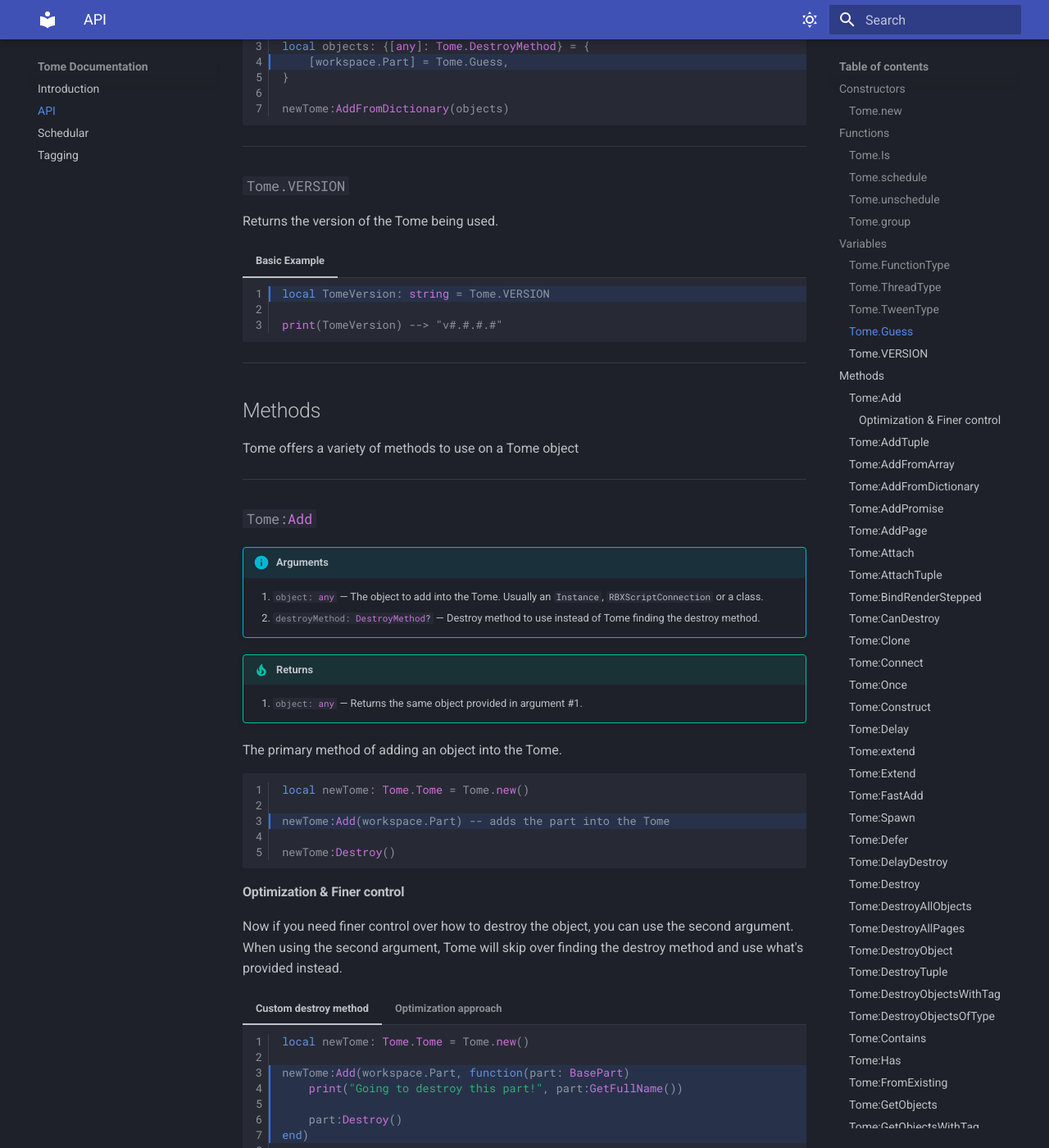
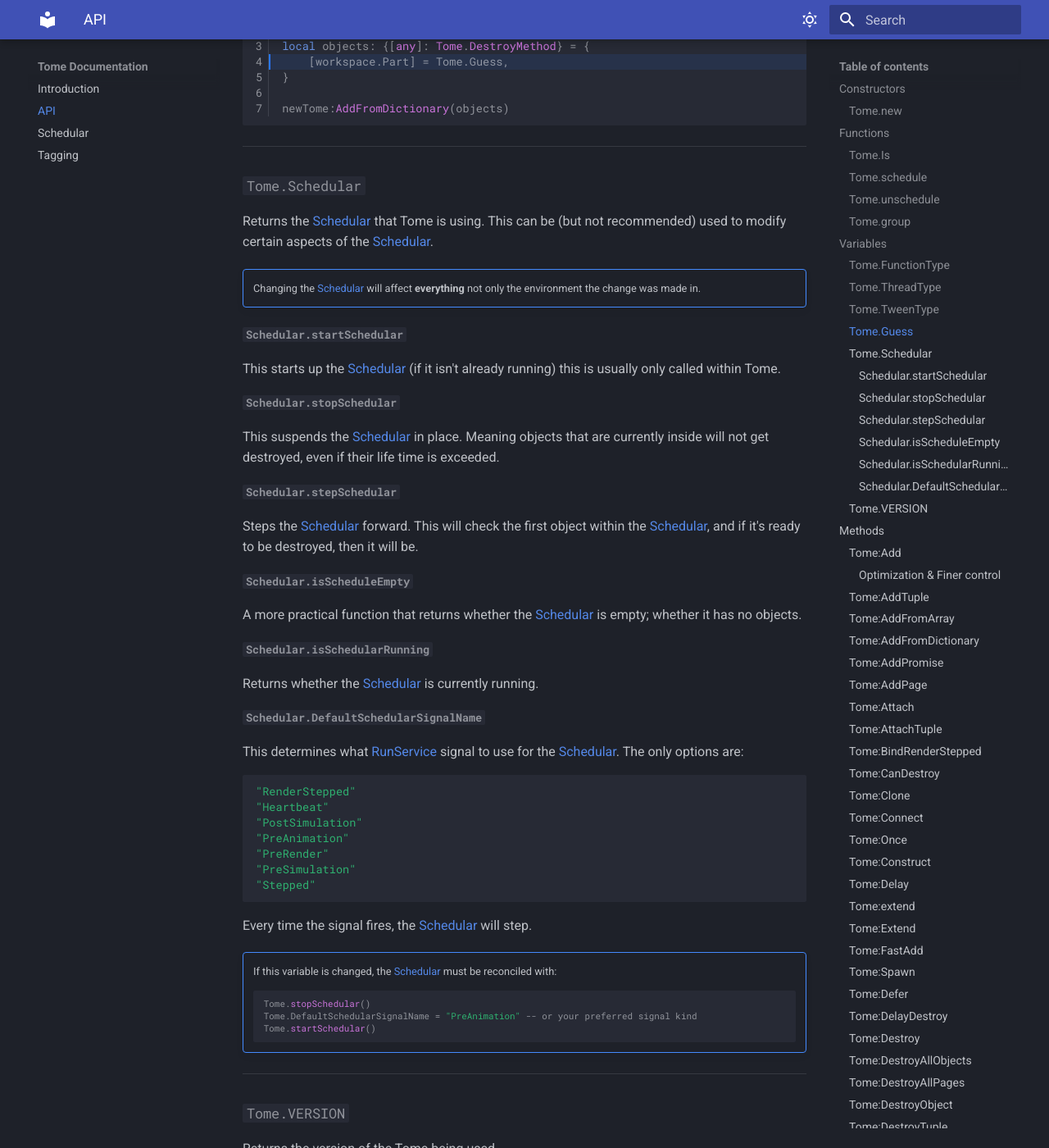
Before and after one commit to y29r/tome-docs, an MkDocs documentation site: the page built from docs/API.md, in a window 1280 px wide and 1400 px high, scrolled down 4500 px. Shown: the whole window at 82% size. Built offline with MkDocs 1.6.1 and Material for MkDocs 9.7.7, drawn with Linux system fonts in a browser that asks for light colours.

Commit message:
Update API.md

````diff
--- a/docs/API.md
+++ b/docs/API.md
@@ -14,6 +14,7 @@
 [Instance.fromExisting]: https://create.roblox.com/docs/reference/engine/datatypes/Instance#fromExisting
 [Tome:SetTag]: API.md/#tomesettag
 [RunService:BindToRenderStep]: https://create.roblox.com/docs/reference/engine/classes/RunService#BindToRenderStep
+[RunService]: https://create.roblox.com/docs/reference/engine/classes/RunService
 
 # API
 The official API for Tome giving basic examples for constructors, embedded systems and methods.
@@ -210,6 +211,52 @@ This is usually only used in pair with [Tome:AddFromDictionary]. This is used as
 	}
 
 	newTome:AddFromDictionary(objects)
+	```
+
+---
+
+### `#!luau Tome.Schedular`
+
+Returns the [Schedular] that Tome is using. This can be (but not recommended) used to modify certain aspects of the [Schedular].
+
+!!! important ""
+	Changing the [Schedular] will affect **everything** not only the environment the change was made in.
+
+#### `#!luau Schedular.startSchedular`
+This starts up the [Schedular] (if it isn't already running) this is usually only called within Tome.
+
+#### `#!luau Schedular.stopSchedular`
+This suspends the [Schedular] in place. Meaning objects that are currently inside will not get destroyed, even if their life time is exceeded.
+
+#### `#!luau Schedular.stepSchedular`
+Steps the [Schedular] forward. This will check the first object within the [Schedular], and if it's ready to be destroyed, then it will be.
+
+#### `#!luau Schedular.isScheduleEmpty`
+A more practical function that returns whether the [Schedular] is empty; whether it has no objects.
+
+#### `#!luau Schedular.isSchedularRunning`
+Returns whether the [Schedular] is currently running.
+
+#### `#!luau Schedular.DefaultSchedularSignalName`
+This determines what [RunService] signal to use for the [Schedular]. The only options are:
+```luau
+"RenderStepped"
+"Heartbeat"
+"PostSimulation"
+"PreAnimation"
+"PreRender"
+"PreSimulation"
+"Stepped"
+```
+
+Every time the signal fires, the [Schedular] will step.
+
+!!! note ""
+	If this variable is changed, the [Schedular] must be reconciled with:
+	```luau
+	Tome.stopSchedular()
+	Tome.DefaultSchedularSignalName = "PreAnimation" -- or your preferred signal kind
+	Tome.startSchedular()
 	```
 
 ---
````
